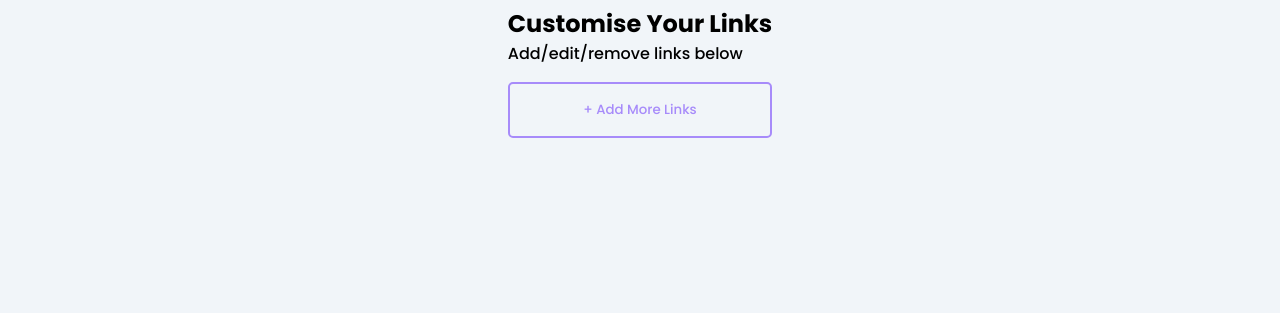
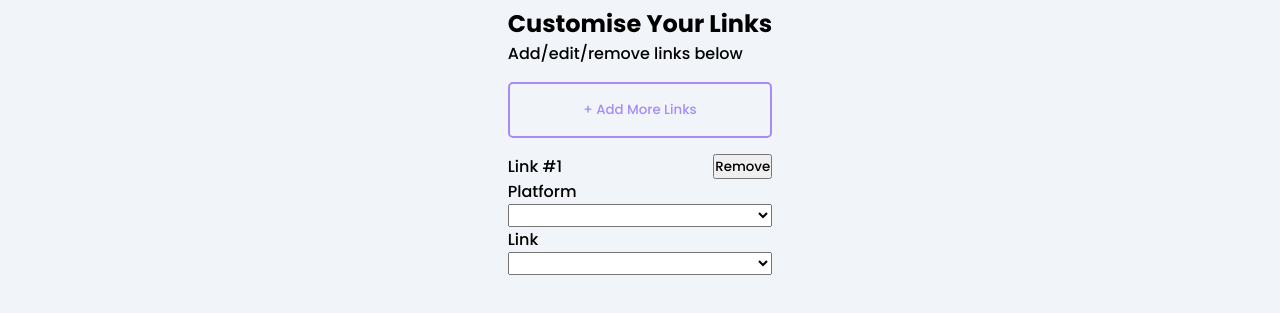
Before and after one commit to ArnabChatterjee20k/LinkTree-Clone, a website built with Vite: page index.html in a window 1280 px wide. Shown: the part 67-380 px from the top of the page. Built offline with nearby package versions, Linux system fonts and the light colour scheme.

Commit message:
feat - added links layout

```diff
--- a/index.html
+++ b/index.html
@@ -1,4 +1,4 @@
-<!doctype html>
+<!DOCTYPE html>
 <html>
   <head>
     <meta charset="utf-8" />
@@ -25,6 +25,19 @@
           <h2>Customise Your Links</h2>
           <p class="links-tagline">Add/edit/remove links below</p>
           <button class="add-link-btn">+ Add More Links</button>
+          <div class="links-viewer">
+            <div class="links-viewer-heading">
+              <p>Link #1</p>
+              <button>Remove</button>
+            </div>
+            <div class="links-viewer-links">
+              <label for="platform">Platform</label>
+              <select name="platform" id="platform"></select>
+
+              <label for="link">Link</label>
+              <select name="link" id="link"></select>
+            </div>
+          </div>
         </div>
 
         <!-- Profile Details -->
--- a/main.js
+++ b/main.js
@@ -24,3 +24,13 @@ detailsTab.addEventListener("click", () => {
   detailsContainer.style.display = "flex";
   linksContainer.style.display = "none";
 });
+
+const platforms = ["github", "youtube", "linkedin", "twitter"];
+const platformLinksMap = {};
+platforms.map((p) => {
+  platformLinksMap[p] = "";
+});
+
+function generateLinks(){
+
+}
--- a/style.css
+++ b/style.css
@@ -92,3 +92,20 @@ body {
   background-color: #a78bfa;
   color: white;
 }
+
+.links-viewer {
+  display: flex;
+  flex-direction: column;
+  width: 100%;
+  margin-top: 1rem;
+}
+
+.links-viewer-heading {
+  display: flex;
+  justify-content: space-between;
+}
+
+.links-viewer-links{
+  display: flex;
+  flex-direction: column;
+}
```
